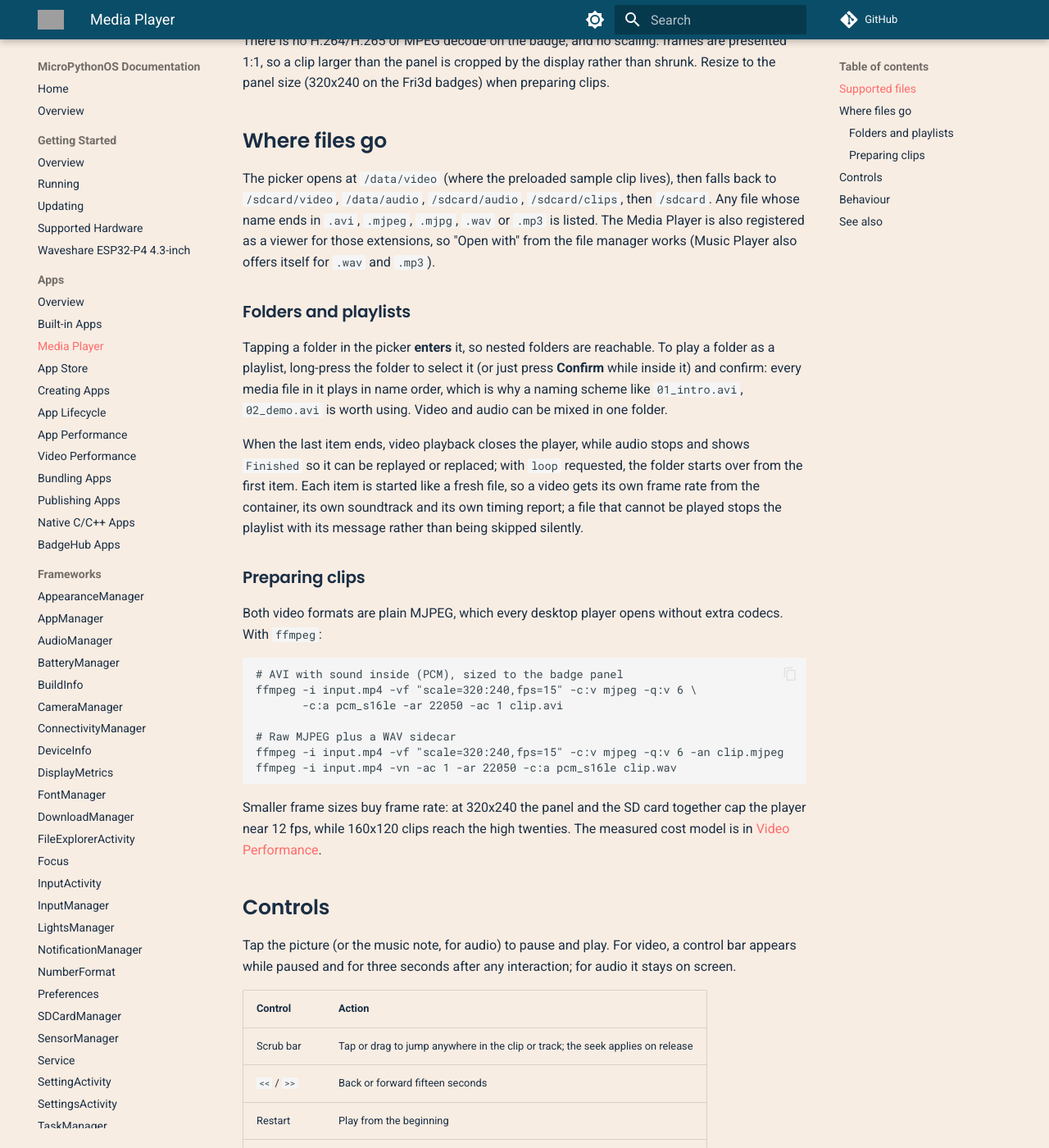
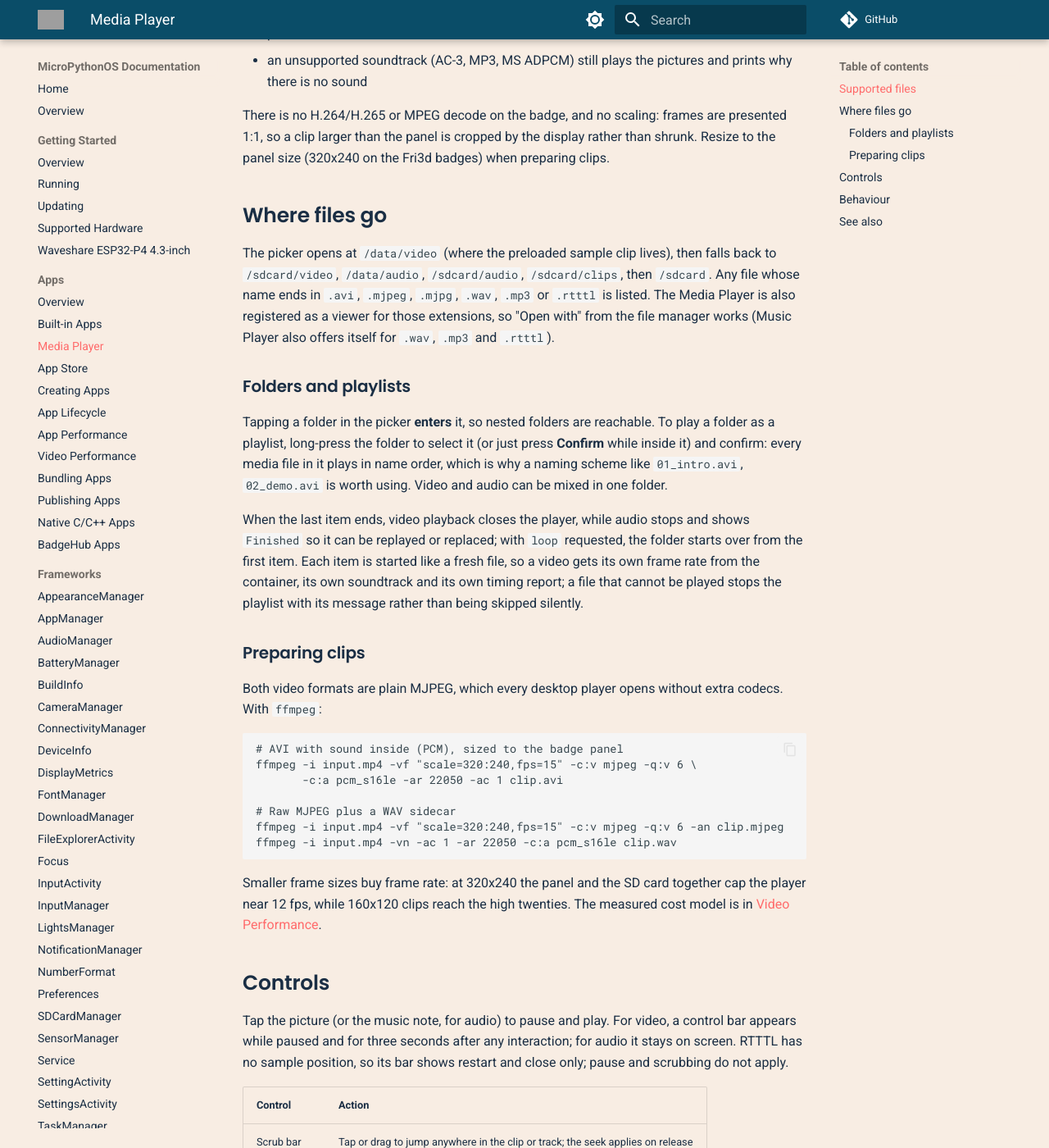
Before and after one commit to MicroPythonOS/docs, an MkDocs documentation site: the page built from docs/apps/media-player.md, in a window 1280 px wide and 1400 px high, scrolled down 962 px. Shown: the whole window at 82% size. Built offline with MkDocs 1.6.1 and Material for MkDocs 9.7.7, drawn with Linux system fonts in a browser that asks for light colours; comment, search, counter and statistics services are not loaded; some of the changed text lies outside the part shown; grey boxes are pictures that could not be loaded.

Commit message:
docs: Media Player supports RTTTL ringtones
Document the .rtttl format and its buzzer-only controls, and note that the
Media Player plays ringtones as well as WAV/MP3 audio.

```diff
--- a/docs/apps/media-player.md
+++ b/docs/apps/media-player.md
@@ -4,14 +4,15 @@ The Media Player plays video and audio from the SD card or internal storage. Vid
 
 ## Supported files
 
-| Container | Extension | Video | Audio |
+| Format | Extension | Video | Audio |
 |-----------|-----------|-------|-------|
 | AVI (RIFF) | `.avi` | MJPEG (fourcc `MJPG`) | none, PCM (8/16-bit) or IMA ADPCM |
 | Raw MJPEG stream | `.mjpeg`, `.mjpg` | back-to-back JPEG frames | optional `.wav` sidecar with the same name |
 | WAV | `.wav` | — | PCM (8/16/24/32-bit) or IMA ADPCM |
 | MP3 | `.mp3` | — | MPEG-1/2/2.5 Layer III, CBR and VBR |
+| RTTTL ringtone | `.rtttl` | — | tone sequence played on the piezo buzzer |
 
-Audio in an AVI is played from inside the file, so one file is enough. A raw MJPEG stream has nowhere to carry sound: put a WAV next to it with the base name changed, e.g. `clip.mjpeg` + `clip.wav`. MP3 playback needs the `mp3dec` module, which ships in current firmware; the app hides `.mp3` files when the module is missing.
+Audio in an AVI is played from inside the file, so one file is enough. A raw MJPEG stream has nowhere to carry sound: put a WAV next to it with the base name changed, e.g. `clip.mjpeg` + `clip.wav`. MP3 playback needs the `mp3dec` module, which ships in current firmware; the app hides `.mp3` files when the module is missing. RTTTL tunes need a buzzer output; on a board without one the app says so instead of failing silently.
 
 Anything else is named rather than silently ignored:
 
@@ -23,7 +24,7 @@ There is no H.264/H.265 or MPEG decode on the badge, and no scaling: frames are
 
 ## Where files go
 
-The picker opens at `/data/video` (where the preloaded sample clip lives), then falls back to `/sdcard/video`, `/data/audio`, `/sdcard/audio`, `/sdcard/clips`, then `/sdcard`. Any file whose name ends in `.avi`, `.mjpeg`, `.mjpg`, `.wav` or `.mp3` is listed. The Media Player is also registered as a viewer for those extensions, so "Open with" from the file manager works (Music Player also offers itself for `.wav` and `.mp3`).
+The picker opens at `/data/video` (where the preloaded sample clip lives), then falls back to `/sdcard/video`, `/data/audio`, `/sdcard/audio`, `/sdcard/clips`, then `/sdcard`. Any file whose name ends in `.avi`, `.mjpeg`, `.mjpg`, `.wav`, `.mp3` or `.rtttl` is listed. The Media Player is also registered as a viewer for those extensions, so "Open with" from the file manager works (Music Player also offers itself for `.wav`, `.mp3` and `.rtttl`).
 
 ### Folders and playlists
 
@@ -49,7 +50,7 @@ Smaller frame sizes buy frame rate: at 320x240 the panel and the SD card togethe
 
 ## Controls
 
-Tap the picture (or the music note, for audio) to pause and play. For video, a control bar appears while paused and for three seconds after any interaction; for audio it stays on screen.
+Tap the picture (or the music note, for audio) to pause and play. For video, a control bar appears while paused and for three seconds after any interaction; for audio it stays on screen. RTTTL has no sample position, so its bar shows restart and close only; pause and scrubbing do not apply.
 
 | Control | Action |
 |---------|--------|
```
Also changed, not shown: docs/apps/built-in-apps.md (+1 -1 lines), docs/other/supported-file-formats.md (+1 -0 lines).
